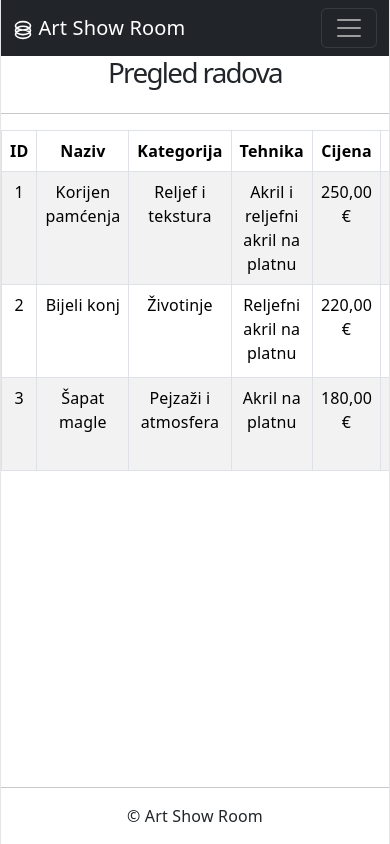
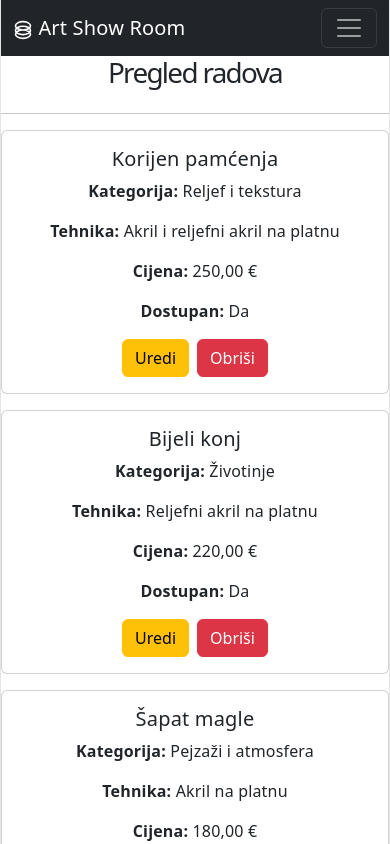
Before and after one commit to skusec/ArtShowRoom, a React (Vite) app: page /radovi in a window 390 px wide. Shown: the top 844 px of the page. Built offline with nearby package versions, Linux system fonts and the light colour scheme.

Commit message:
Dodani prilagođeni RWD prikazi radova
Dodano korištenje vlastitog useBreakpoint hook-a te odvojeni tablični i grid prikaz radova za različite širine zaslona.

```diff
--- /dev/null
+++ b/src/hooks/useBreakpoint.js
@@ -0,0 +1,51 @@
+import { useEffect, useState } from 'react';
+
+function getBreakpoint(width) {
+  switch (true) {
+    case width < 576:
+      return 'xs';
+
+    case width < 768:
+      return 'sm';
+
+    case width < 992:
+      return 'md';
+
+    case width < 1200:
+      return 'lg';
+
+    case width < 1400:
+      return 'xl';
+
+    default:
+      return 'xxl';
+  }
+}
+
+export default function useBreakpoint() {
+  const [breakpoint, setBreakpoint] = useState(
+    () => getBreakpoint(window.innerWidth)
+  );
+
+  useEffect(() => {
+    function handleResize() {
+      const currentBreakpoint = getBreakpoint(window.innerWidth);
+
+      setBreakpoint((previousBreakpoint) => {
+        if (previousBreakpoint !== currentBreakpoint) {
+          return currentBreakpoint;
+        }
+
+        return previousBreakpoint;
+      });
+    }
+
+    window.addEventListener('resize', handleResize);
+
+    return () => {
+      window.removeEventListener('resize', handleResize);
+    };
+  }, []);
+
+  return breakpoint;
+}
--- a/src/pages/radovi/RadPregled.jsx
+++ b/src/pages/radovi/RadPregled.jsx
@@ -1,10 +1,13 @@
 import { NumericFormat } from 'react-number-format';
 import { useEffect, useState } from 'react';
-import { Button, Table } from 'react-bootstrap';
+
 import { useNavigate } from 'react-router-dom';
 
 import RadService from '../../services/radovi/RadService';
 import KategorijaService from '../../services/kategorije/KategorijaService';
+import useBreakpoint from '../../hooks/useBreakpoint';
+import RadPregledTablica from './RadPregledTablica';
+import RadPregledGrid from './RadPregledGrid';
 
 
 export default function RadPregled() {
@@ -12,6 +15,7 @@ export default function RadPregled() {
   const [radovi, setRadovi] = useState([]);
   const [kategorije, setKategorije] = useState([]);
   const navigate = useNavigate();
+  const breakpoint = useBreakpoint();
 
 
   useEffect(() => {
@@ -64,76 +68,23 @@ export default function RadPregled() {
 
       <hr />
 
-      <Table striped bordered hover responsive>
 
-        <thead>
-          <tr>
-            <th>ID</th>
-            <th>Naziv</th>
-            <th>Kategorija</th>
-            <th>Tehnika</th>
-            <th>Cijena</th>
-            <th>Dostupan</th>
-            <th>Akcije</th>
-          </tr>
-        </thead>
+      {['xs', 'sm', 'md'].includes(breakpoint) ? (
+        <RadPregledGrid
+          radovi={radovi}
+          kategorije={kategorije}
+          onUredi={(id) => navigate(`/radovi/${id}`)}
+          onObrisi={obrisiRad}
+        />
+      ) : (
+        <RadPregledTablica
+          radovi={radovi}
+          kategorije={kategorije}
+          onUredi={(id) => navigate(`/radovi/${id}`)}
+          onObrisi={obrisiRad}
+        />
+      )}
 
-        <tbody>
-
-          {radovi.map((rad) => (
-
-            <tr key={rad.id}>
-
-              <td>{rad.id}</td>
-              <td>{rad.naziv}</td>
-              <td>
-                {
-                  kategorije.find(
-                    kategorija => kategorija.id === Number(rad.kategorijaId)
-                  )?.naziv
-                }
-              </td>
-              <td>{rad.tehnika}</td>
-              <td>
-                <NumericFormat
-                  value={rad.cijena}
-                  displayType="text"
-                  thousandSeparator="."
-                  decimalSeparator=","
-                  decimalScale={2}
-                  fixedDecimalScale
-                  suffix=" €"
-                />
-              </td>
-              <td>{rad.dostupan ? 'Da' : 'Ne'}</td>
-
-              <td>
-
-                <Button
-                  variant="warning"
-                  onClick={() => navigate(`/radovi/${rad.id}`)}
-                >
-                  Uredi
-                </Button>
-
-                {' '}
-
-                <Button
-                  variant="danger"
-                  onClick={() => obrisiRad(rad.id)}
-                >
-                  Obriši
-                </Button>
-
-              </td>
-
-            </tr>
-
-          ))}
-
-        </tbody>
-
-      </Table>
     </>
   );
 
--- /dev/null
+++ b/src/pages/radovi/RadPregledGrid.jsx
@@ -0,0 +1,90 @@
+import { Button, Card, Col, Row } from 'react-bootstrap';
+import { NumericFormat } from 'react-number-format';
+
+
+export default function RadPregledGrid({
+    radovi,
+    kategorije,
+    onUredi,
+    onObrisi
+}) {
+
+    return (
+        <Row>
+
+            {radovi.map((rad) => (
+
+                <Col
+                    key={rad.id}
+                    xs={12}
+                    md={6}
+                    className="mb-3"
+                >
+
+                    <Card>
+
+                        <Card.Body>
+
+                            <Card.Title>
+                                {rad.naziv}
+                            </Card.Title>
+
+                            <Card.Text>
+                                <strong>Kategorija:</strong>{' '}
+                                {
+                                    kategorije.find(
+                                        kategorija =>
+                                            kategorija.id === Number(rad.kategorijaId)
+                                    )?.naziv
+                                }
+                            </Card.Text>
+
+                            <Card.Text>
+                                <strong>Tehnika:</strong> {rad.tehnika}
+                            </Card.Text>
+
+                            <Card.Text>
+                                <strong>Cijena:</strong>{' '}
+                                <NumericFormat
+                                    value={rad.cijena}
+                                    displayType="text"
+                                    thousandSeparator="."
+                                    decimalSeparator=","
+                                    decimalScale={2}
+                                    fixedDecimalScale
+                                    suffix=" €"
+                                />
+                            </Card.Text>
+
+                            <Card.Text>
+                                <strong>Dostupan:</strong>{' '}
+                                {rad.dostupan ? 'Da' : 'Ne'}
+                            </Card.Text>
+
+                            <Button
+                                variant="warning"
+                                className="me-2"
+                                onClick={() => onUredi(rad.id)}
+                            >
+                                Uredi
+                            </Button>
+
+                            <Button
+                                variant="danger"
+                                onClick={() => onObrisi(rad.id)}
+                            >
+                                Obriši
+                            </Button>
+
+                        </Card.Body>
+
+                    </Card>
+
+                </Col>
+
+            ))}
+
+        </Row>
+    );
+
+}
--- /dev/null
+++ b/src/pages/radovi/RadPregledTablica.jsx
@@ -0,0 +1,91 @@
+import { Button, Table } from 'react-bootstrap';
+import { NumericFormat } from 'react-number-format';
+
+
+export default function RadPregledTablica({
+  radovi,
+  kategorije,
+  onUredi,
+  onObrisi
+}) {
+
+  return (
+    <Table striped bordered hover responsive>
+
+      <thead>
+        <tr>
+          <th>ID</th>
+          <th>Naziv</th>
+          <th>Kategorija</th>
+          <th>Tehnika</th>
+          <th>Cijena</th>
+          <th>Dostupan</th>
+          <th>Akcije</th>
+        </tr>
+      </thead>
+
+      <tbody>
+
+        {radovi.map((rad) => (
+
+          <tr key={rad.id}>
+
+            <td>{rad.id}</td>
+
+            <td>{rad.naziv}</td>
+
+            <td>
+              {
+                kategorije.find(
+                  kategorija =>
+                    kategorija.id === Number(rad.kategorijaId)
+                )?.naziv
+              }
+            </td>
+
+            <td>{rad.tehnika}</td>
+
+            <td>
+              <NumericFormat
+                value={rad.cijena}
+                displayType="text"
+                thousandSeparator="."
+                decimalSeparator=","
+                decimalScale={2}
+                fixedDecimalScale
+                suffix=" €"
+              />
+            </td>
+
+            <td>{rad.dostupan ? 'Da' : 'Ne'}</td>
+
+            <td>
+
+              <Button
+                variant="warning"
+                onClick={() => onUredi(rad.id)}
+              >
+                Uredi
+              </Button>
+
+              {' '}
+
+              <Button
+                variant="danger"
+                onClick={() => onObrisi(rad.id)}
+              >
+                Obriši
+              </Button>
+
+            </td>
+
+          </tr>
+
+        ))}
+
+      </tbody>
+
+    </Table>
+  );
+
+}
```
